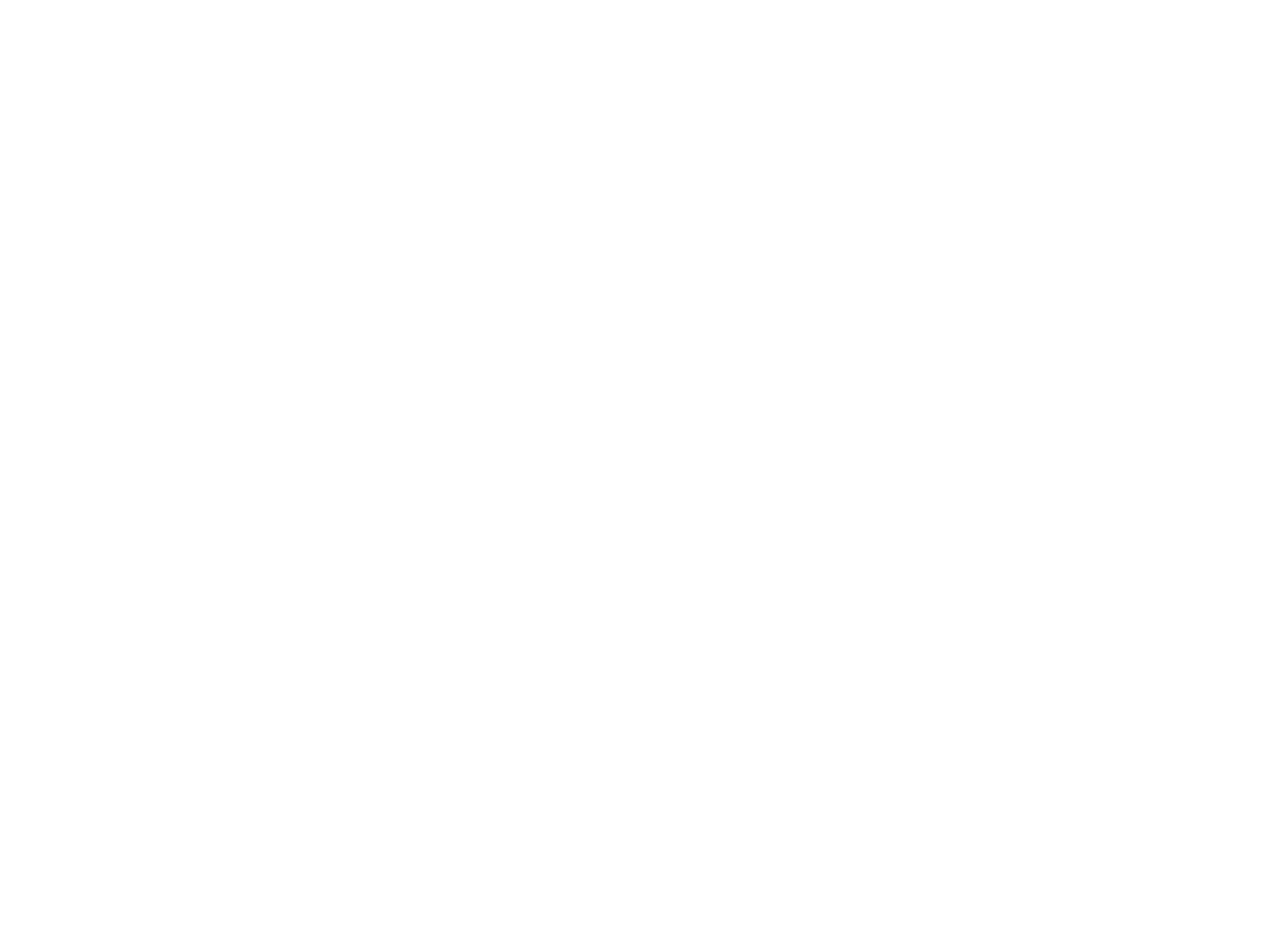
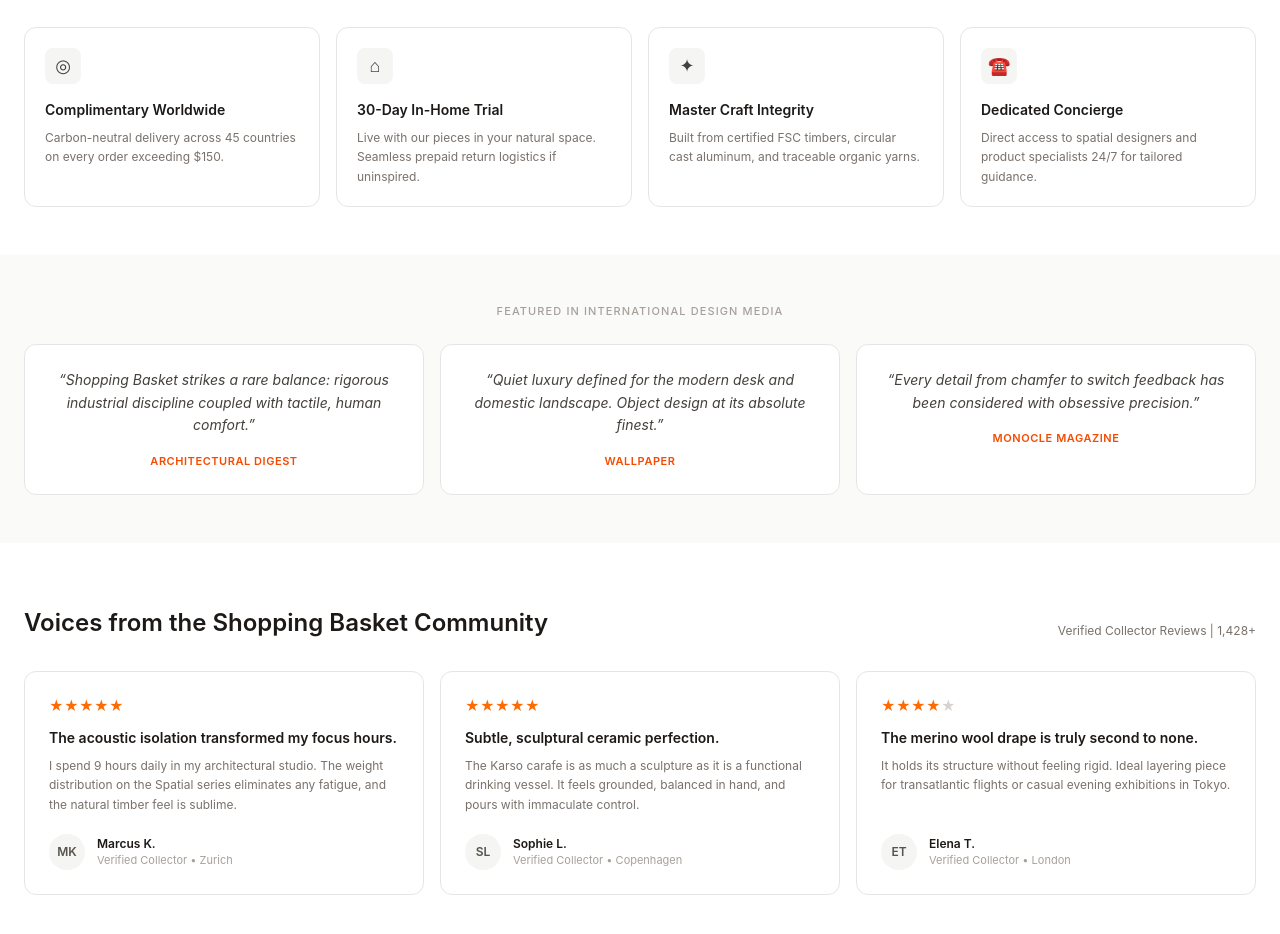
Before and after one commit to yogeshdev927/e-commerce, a React (Vite) app: page / in a window 1280 px wide. Shown: the part 2420-3354 px from the top of the page. Before the commit the page ends 2399 px from the top, so only its background shows below. Built offline with nearby package versions, Linux system fonts and the light colour scheme.

Commit message:
add Features, Press quotes and Customer Reviews sections

```diff
--- a/src/App.jsx
+++ b/src/App.jsx
@@ -4,6 +4,9 @@
 import Categories from './components/Categories'
 import Product from './components/Product'
 import Promo from './components/Promo'
+import Features from './components/Features'
+import Press from './components/Press'
+import Reviews from './components/Reviews'
 
 const App = () => {
   return (
@@ -13,6 +16,9 @@
     <Categories />
     <Product />
     <Promo />
+    <Features />
+    <Press />
+    <Reviews />
     </>
   )
 }
--- /dev/null
+++ b/src/components/Features.jsx
@@ -0,0 +1,56 @@
+import React from 'react'
+
+const features = [
+  {
+    id: 1,
+    icon: "◎",
+    title: "Complimentary Worldwide",
+    text: "Carbon-neutral delivery across 45 countries on every order exceeding $150.",
+  },
+  {
+    id: 2,
+    icon: "⌂",
+    title: "30-Day In-Home Trial",
+    text: "Live with our pieces in your natural space. Seamless prepaid return logistics if uninspired.",
+  },
+  {
+    id: 3,
+    icon: "✦",
+    title: "Master Craft Integrity",
+    text: "Built from certified FSC timbers, circular cast aluminum, and traceable organic yarns.",
+  },
+  {
+    id: 4,
+    icon: "☎",
+    title: "Dedicated Concierge",
+    text: "Direct access to spatial designers and product specialists 24/7 for tailored guidance.",
+  },
+];
+
+function Features() {
+  return (
+    <section className="bg-white">
+      <div className="mx-auto grid max-w-7xl gap-4 px-6 py-12 sm:grid-cols-2 lg:grid-cols-4">
+        {features.map((f) => (
+          <div
+            key={f.id}
+            className="rounded-xl border border-stone-200 bg-white p-5"
+          >
+            <div className="flex h-9 w-9 items-center justify-center rounded-lg bg-stone-100 text-lg text-stone-700">
+              {f.icon}
+            </div>
+            <h3 className="mt-4 text-sm font-semibold text-stone-900">
+              {f.title}
+            </h3>
+            <p className="mt-2 text-xs leading-relaxed text-stone-500">
+              {f.text}
+            </p>
+          </div>
+        ))}
+      </div>
+    </section>
+  )
+}
+
+export default Features
+Features
--- /dev/null
+++ b/src/components/Press.jsx
@@ -0,0 +1,49 @@
+import React from 'react'
+
+const quotes = [
+  {
+    id: 1,
+    text: "Shopping Basket strikes a rare balance: rigorous industrial discipline coupled with tactile, human comfort.",
+    source: "Architectural Digest",
+  },
+  {
+    id: 2,
+    text: "Quiet luxury defined for the modern desk and domestic landscape. Object design at its absolute finest.",
+    source: "Wallpaper",
+  },
+  {
+    id: 3,
+    text: "Every detail from chamfer to switch feedback has been considered with obsessive precision.",
+    source: "Monocle Magazine",
+  },
+];
+
+function Press() {
+  return (
+    <section className="bg-stone-50">
+      <div className="mx-auto max-w-7xl px-6 py-12">
+        <p className="text-center text-[11px] font-medium uppercase tracking-widest text-stone-400">
+          Featured in International Design Media
+        </p>
+        <div className="mt-6 grid gap-4 md:grid-cols-3">
+          {quotes.map((q) => (
+            <figure
+              key={q.id}
+              className="rounded-xl border border-stone-200 bg-white p-6 text-center"
+            >
+              <blockquote className="text-sm italic leading-relaxed text-stone-700">
+                “{q.text}”
+              </blockquote>
+              <figcaption className="mt-4 text-[11px] font-semibold uppercase tracking-wider text-orange-600">
+                {q.source}
+              </figcaption>
+            </figure>
+          ))}
+        </div>
+      </div>
+    </section>
+  )
+}
+
+export default Press
+Press
--- /dev/null
+++ b/src/components/Reviews.jsx
@@ -0,0 +1,95 @@
+import React from 'react'
+
+const reviews = [
+  {
+    id: 1,
+    rating: 5,
+    title: "The acoustic isolation transformed my focus hours.",
+    text: "I spend 9 hours daily in my architectural studio. The weight distribution on the Spatial series eliminates any fatigue, and the natural timber feel is sublime.",
+    name: "Marcus K.",
+    location: "Zurich",
+  },
+  {
+    id: 2,
+    rating: 5,
+    title: "Subtle, sculptural ceramic perfection.",
+    text: "The Karso carafe is as much a sculpture as it is a functional drinking vessel. It feels grounded, balanced in hand, and pours with immaculate control.",
+    name: "Sophie L.",
+    location: "Copenhagen",
+  },
+  {
+    id: 3,
+    rating: 4,
+    title: "The merino wool drape is truly second to none.",
+    text: "It holds its structure without feeling rigid. Ideal layering piece for transatlantic flights or casual evening exhibitions in Tokyo.",
+    name: "Elena T.",
+    location: "London",
+  },
+];
+
+// Rating (jaise 4) ko "★★★★☆" mein badalta hai
+function Stars({ rating }) {
+  return (
+    <span className="text-sm tracking-wide text-orange-500">
+      {"★".repeat(rating)}
+      <span className="text-stone-300">{"★".repeat(5 - rating)}</span>
+    </span>
+  );
+}
+
+// Naam se initials nikalta hai: "Marcus K." -> "MK"
+const getInitials = (name) =>
+  name
+    .split(" ")
+    .map((word) => word[0])
+    .join("");
+
+function Reviews() {
+  return (
+    <section className="bg-white">
+      <div className="mx-auto max-w-7xl px-6 py-16">
+        <div className="flex items-end justify-between">
+          <h2 className="text-2xl font-semibold text-stone-900">
+            Voices from the Shopping Basket Community
+          </h2>
+          <p className="hidden text-xs text-stone-500 sm:block">
+            Verified Collector Reviews | 1,428+
+          </p>
+        </div>
+        <div className="mt-8 grid gap-4 md:grid-cols-3">
+          {reviews.map((r) => (
+            <article
+              key={r.id}
+              className="flex flex-col rounded-xl border border-stone-200 bg-white p-6"
+            >
+              <Stars rating={r.rating} />
+              <h3 className="mt-3 text-sm font-semibold text-stone-900">
+                {r.title}
+              </h3>
+              <p className="mt-2 flex-1 text-xs leading-relaxed text-stone-500">
+                {r.text}
+              </p>
+
+              <div className="mt-5 flex items-center gap-3">
+                <div className="flex h-9 w-9 items-center justify-center rounded-full bg-stone-100 text-xs font-semibold text-stone-600">
+                  {getInitials(r.name)}
+                </div>
+                <div>
+                  <p className="text-xs font-semibold text-stone-900">
+                    {r.name}
+                  </p>
+                  <p className="text-[11px] text-stone-400">
+                    Verified Collector • {r.location}
+                  </p>
+                </div>
+              </div>
+            </article>
+          ))}
+        </div>
+      </div>
+    </section>
+  )
+}
+
+export default Reviews
+Reviews
```
